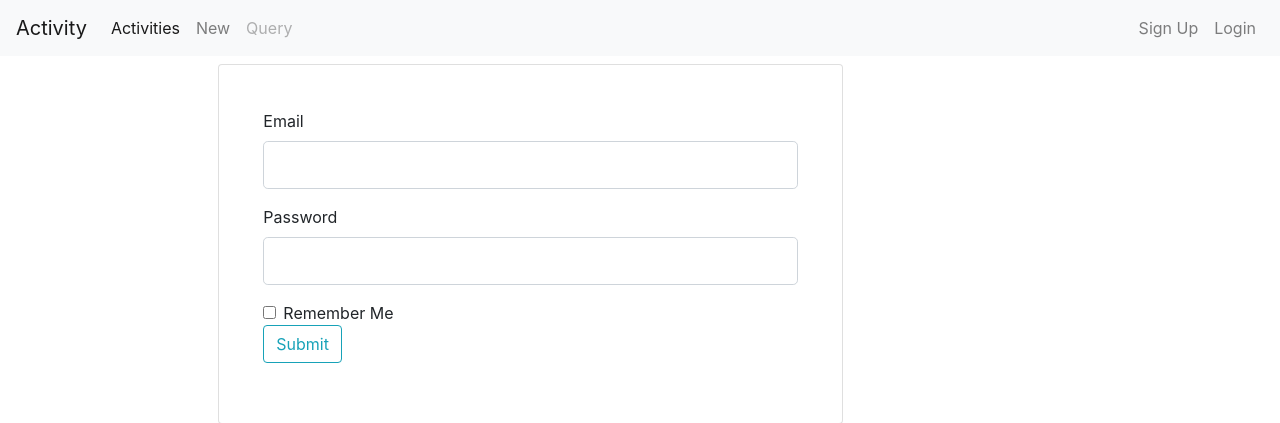
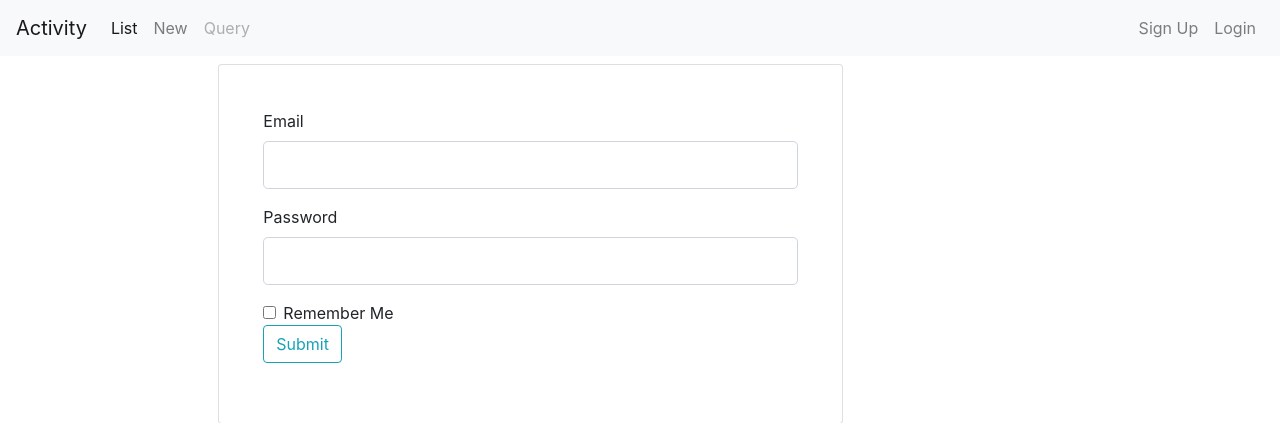
Before and after one commit to Tanigaiarassane/activitytracker, a Flask app: page /login in a window 1280 px wide. Shown: the top 423 px of the page. Run offline with Flask 2, Linux system fonts and the light colour scheme; some libraries are stand-ins or nearby versions.

Commit message:
responsive ui

```diff
--- a/app/routes.py
+++ b/app/routes.py
@@ -11,7 +11,7 @@ from flask_login import login_user, current_user, logout_user, login_required
 
 @app.route("/")
 def base():
-    return render_template("base.html")
+    return redirect(url_for('login'))
 
 @app.route("/sample")
 def sample():
--- a/app/templates/base.html
+++ b/app/templates/base.html
@@ -22,7 +22,7 @@
   <div class="collapse navbar-collapse" id="navbarTogglerDemo03">
     <ul class="navbar-nav mr-auto mt-2 mt-lg-0">
       <li class="nav-item active">
-        <a class="nav-link" href="{{ url_for('listing') }}">Activities <span class="sr-only">(current)</span></a>
+        <a class="nav-link" href="{{ url_for('listing') }}">List <span class="sr-only">(current)</span></a>
       </li>
       <li class="nav-item">
         <a class="nav-link" href="{{ url_for('create') }}">New</a>
```
Also changed, not shown: 1 other file.
